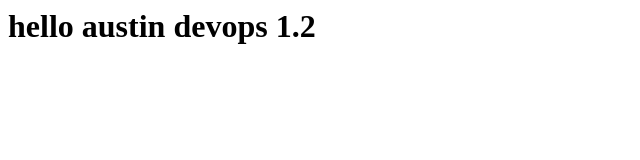
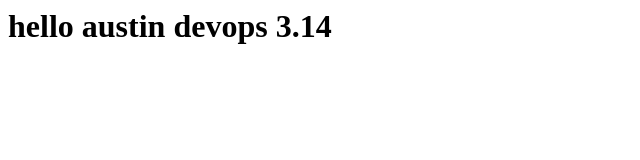
Before and after one commit to revanthreddy/ci-cd-demo, a website: page public/index.html in a window 1280 px wide. Shown: the full height of the page, 0-640 px from the left. Drawn offline with Linux system fonts and the light colour scheme.

Commit message:
Update index.html

```diff
--- a/public/index.html
+++ b/public/index.html
@@ -1 +1 @@
-<h1> hello austin devops 1.2 </h1>
+<h1> hello austin devops 3.14 </h1>
```
